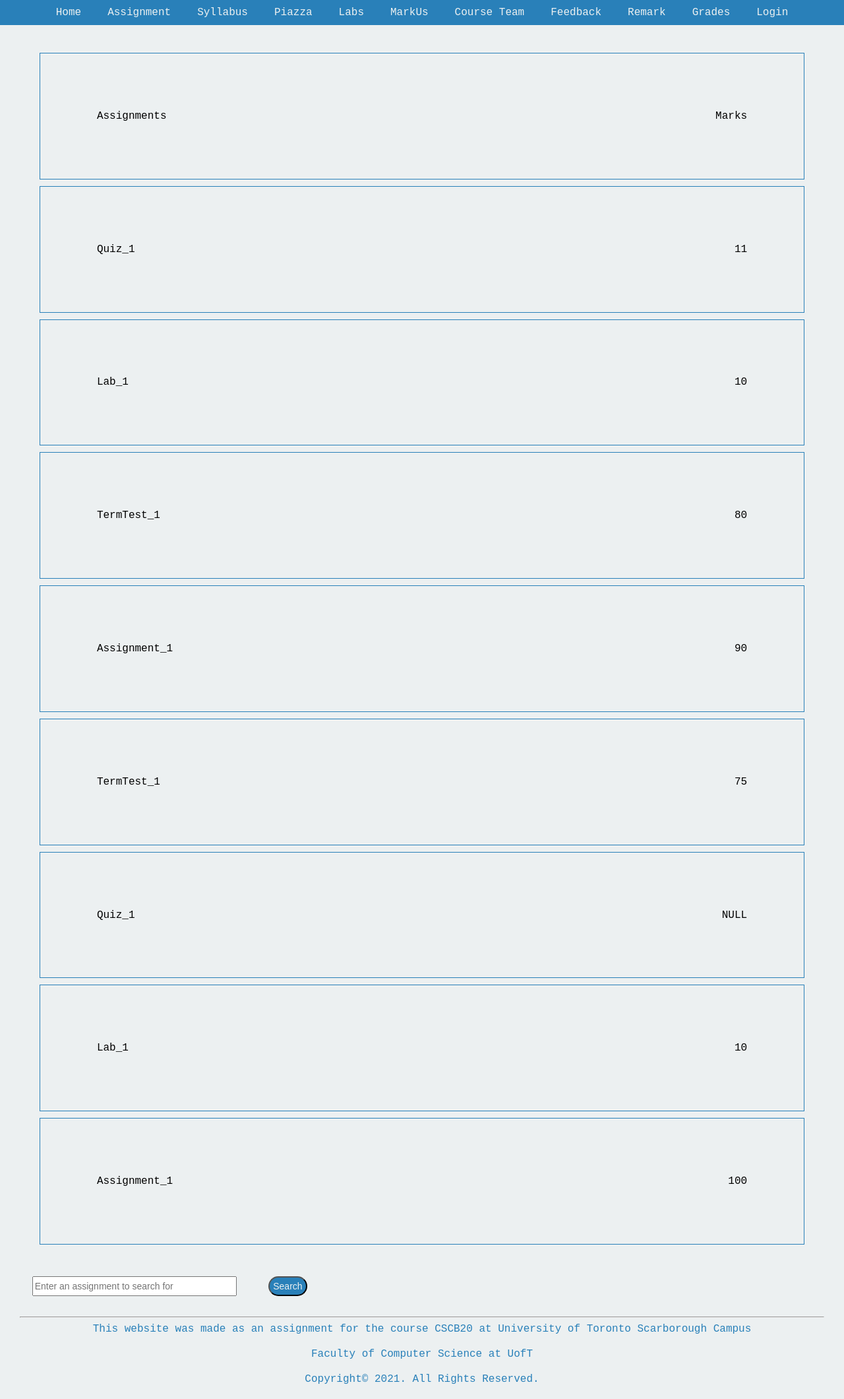
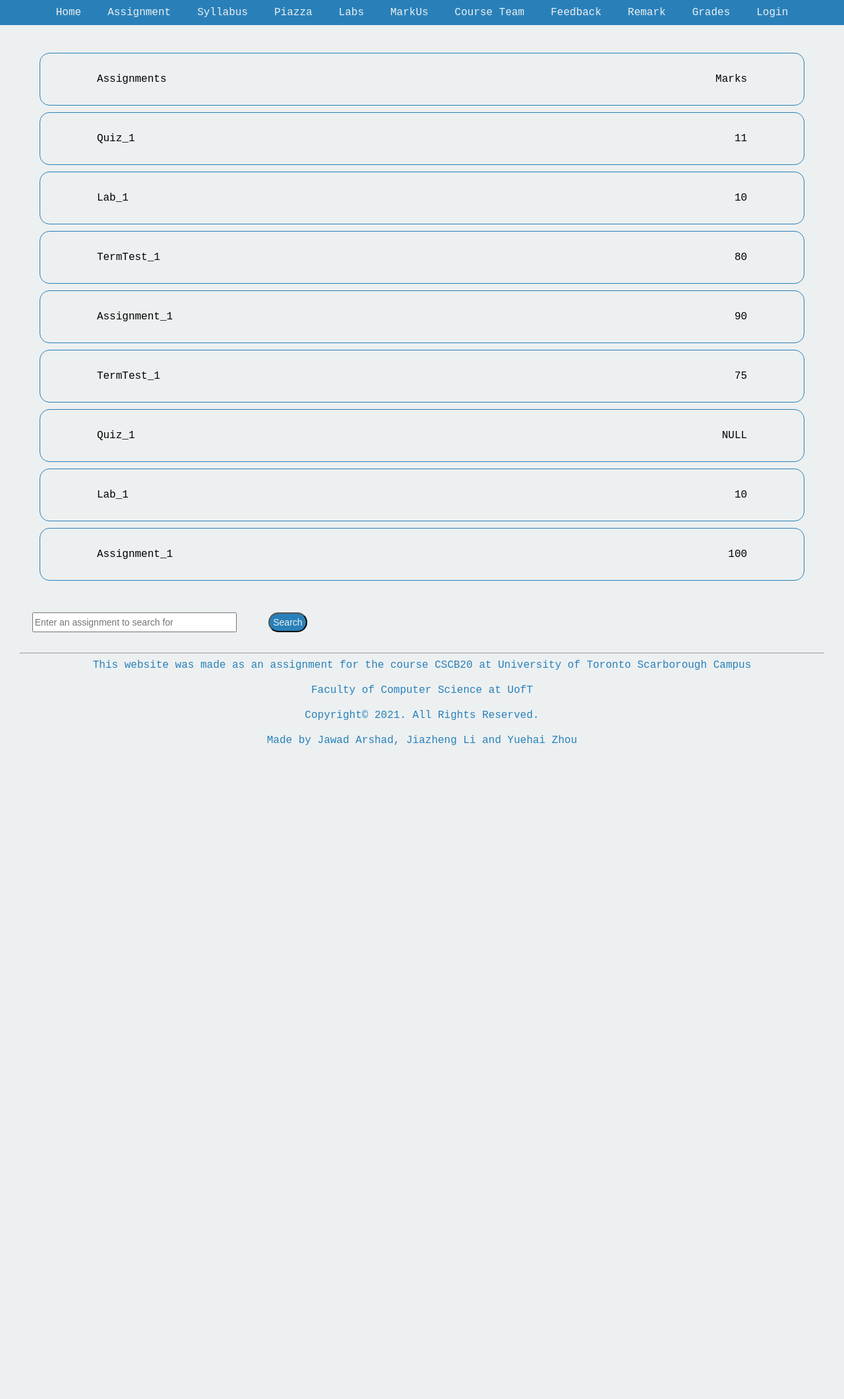
Before and after one commit to ljz3/CSCB20-A3, a Flask app: page /grade in a window 1280 px wide. Shown: the top 2120 px of the page at 66% size. After the commit the page ends 1129 px from the top, so only its background shows below. Run offline with Flask 2, Linux system fonts and the light colour scheme; data comes from the database, SQL or seed files in the repository.

Commit message:
Update grade.css

```diff
--- a/Assignment3/static/css/grade.css
+++ b/Assignment3/static/css/grade.css
@@ -50,10 +50,12 @@ body {
   padding: 20px;
   margin: 10px;
   border: #2980b9 1px solid;
+  border-radius: 15px;
 }
 
 .content {
-  margin: 5%;
+  margin-left: 5%;
+  margin-right: 5%;
   padding: 10px;
 }
 
```
